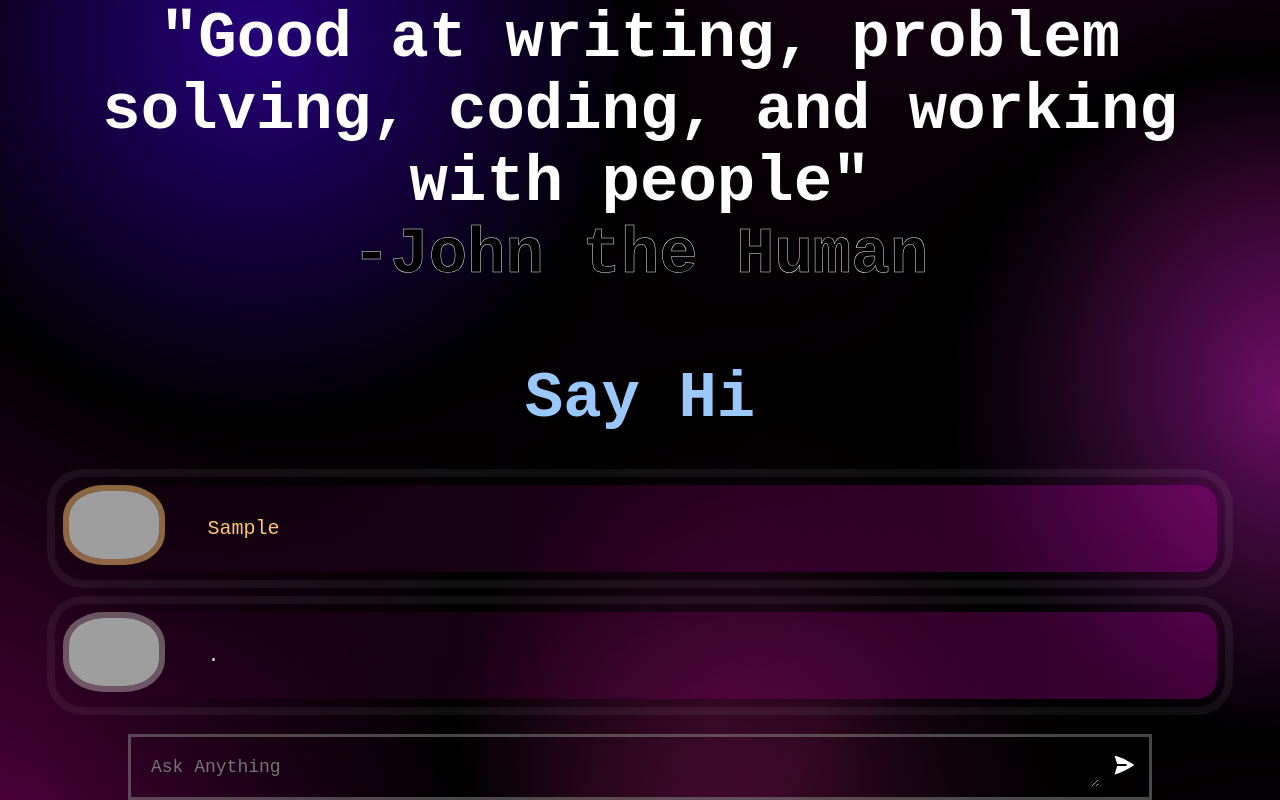
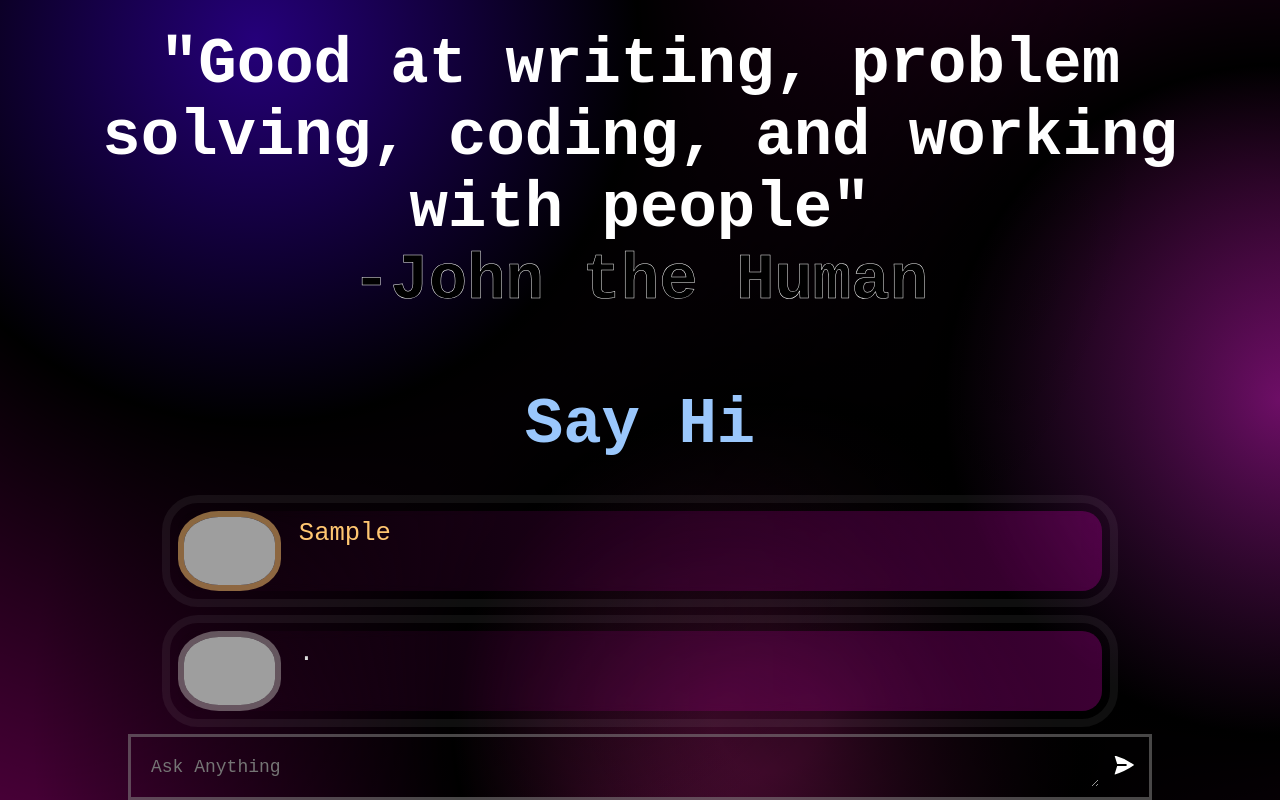
Before and after one commit to xerpa43/openai, a website built with Vite: page vanila/index.html in a window 1280 px wide. Both pictures are taken after typing "Sample" into the empty fields and a click on the button 1124 px from the left and 767 px from the top of the page. Built offline with nearby package versions, Linux system fonts and the light colour scheme; no server answers; grey boxes are pictures that could not be loaded.

Commit message:
Update style.css

```diff
--- a/vanila/style.css
+++ b/vanila/style.css
@@ -75,8 +75,7 @@ body {
 }
 
 .chat {
-  width: 100%;
-  max-width: 1280px;
+  width: 80%;
   margin: 0 auto;
 
   display: flex;
@@ -115,8 +114,8 @@ span {
   flex: 1;
 
   color: #dcdcdc;
-  font-size: 20px;
-  padding: 2rem;
+  font-size: 2vw;
+  padding: 1vh;
   max-width: 100%;
   overflow-x: scroll;
   white-space: pre-wrap;
```
